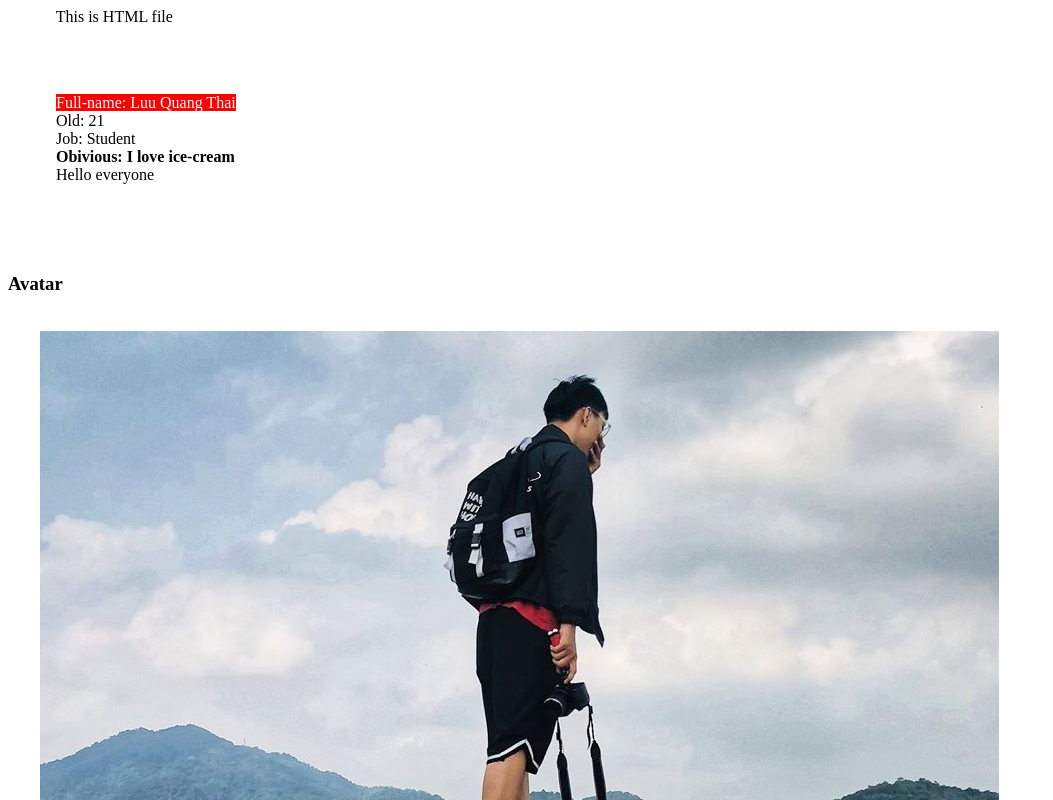
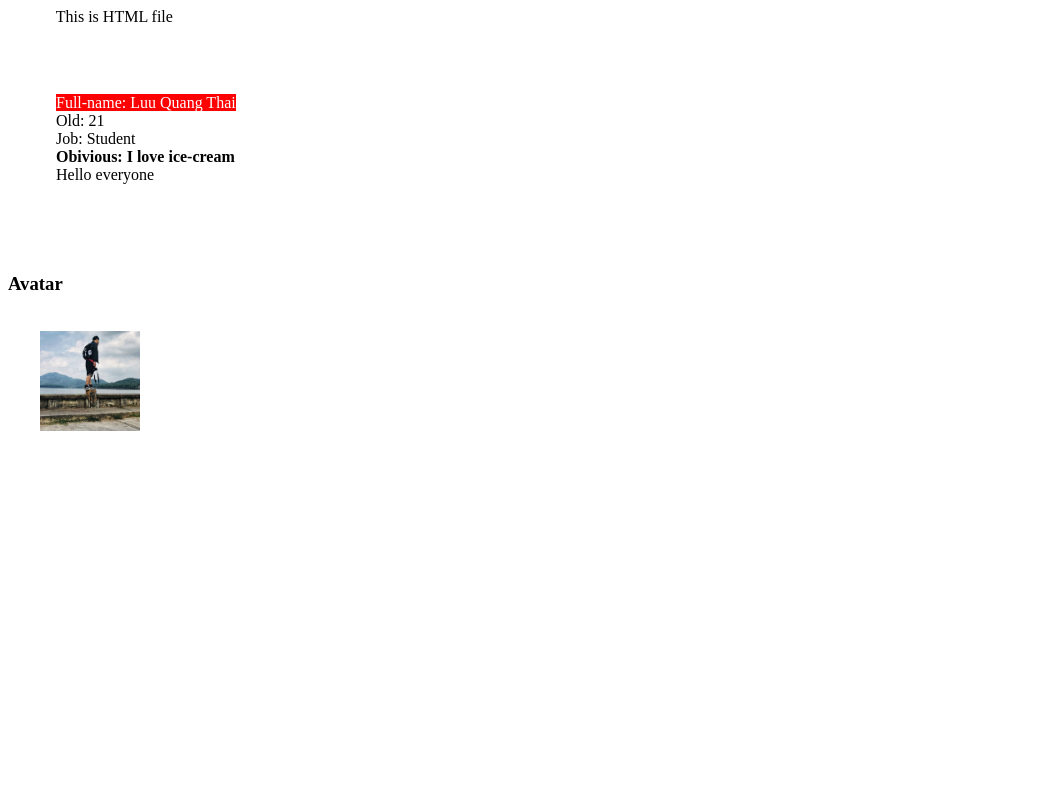
Before and after one commit to luuthai555/luuthai2.github.io, a plain HTML site: page index.html in a window 1280 px wide. Shown: the top 800 px of the page, without its empty margins (0-1053 px from the left). Drawn offline with Linux system fonts and the light colour scheme.

Commit message:
Third commit

```diff
--- a/index.html
+++ b/index.html
@@ -17,7 +17,8 @@
             Hello everyone
         </p>
         <h3>Avatar</h3>
-        <img src="./img/47578104_1480937822049731_4677481378349056000_o.jpg" alt="Not_show">
+        <img src="./img/47578104_1480937822049731_4677481378349056000_o.jpg" alt="Not_show" height="100px" width="100px">
+        <a href="https://www.facebook.com/thai.luuquang" target="_blank" title="Lưu Quang Thái"></a>
     </pre>
 </body>
 </html>
```
